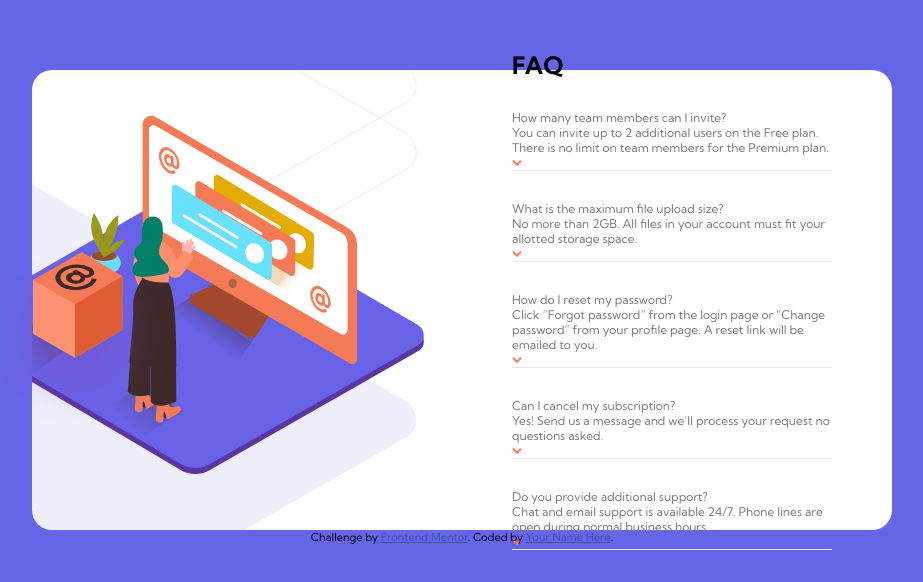
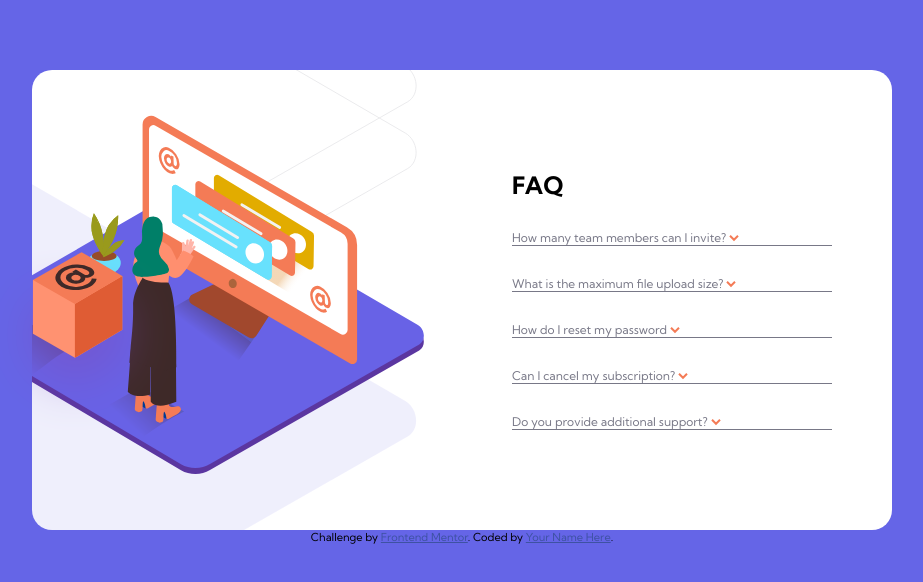
Before and after one commit to Rubendvb/faq-accordion-card-main, a plain HTML site: page index.html in a window 1280 px wide. Shown: the whole page, without its empty margins (178-1101 px from the left). Drawn offline with Linux system fonts and the light colour scheme.

Commit message:
criando transição da lista

```diff
--- a/index.html
+++ b/index.html
@@ -22,7 +22,7 @@
 
       <ul class="ul-container">
         <li>
-          How many team members can I invite?
+          <span>How many team members can I invite?</span>
           <ul>
             You can invite up to 2 additional users on the Free plan. There is no limit on
             team members for the Premium plan.
@@ -31,7 +31,7 @@
         </li>
 
         <li>
-          What is the maximum file upload size?
+          <span>What is the maximum file upload size?</span>
           <ul>
             No more than 2GB. All files in your account must fit your allotted storage space.
           </ul>
@@ -39,7 +39,7 @@
         </li>
 
         <li>
-          How do I reset my password?
+          <span>How do I reset my password</span>
           <ul>
             Click “Forgot password” from the login page or “Change password” from your profile page.
             A reset link will be emailed to you.
@@ -48,7 +48,7 @@
         </li>
 
         <li>
-          Can I cancel my subscription?
+          <span>Can I cancel my subscription?</span>
           <ul>
             Yes! Send us a message and we’ll process your request no questions asked.
           </ul>
@@ -56,7 +56,7 @@
         </li>
 
         <li>
-          Do you provide additional support?
+          <span>Do you provide additional support?</span>
           <ul>
             Chat and email support is available 24/7. Phone lines are open during normal business hours.
           </ul>
--- a/style.css
+++ b/style.css
@@ -39,18 +39,36 @@ body > img {
 li {
     width: 320px;
     margin-top: 30px;
-    list-style-type: none;
     color: hsl(240, 6%, 50%);
-    border-bottom: 1px solid hsl(240, 5%, 91%);
+    border-bottom: 1px solid hsl(240, 6%, 50%);
+    position: relative;
+    float: left;
+}
+
+li span:hover {
+    color: hsl(14, 88%, 65%);
 }
 
 .ul-container {
+    list-style: none;
+    float: left;
 }
 
-.ul-container  img {
-    position: left;
+div img {
     width: 10px;
 }
+
+.ul-container li ul {
+    position: absolute;
+    top: 25px;
+    left: 0;
+    display: none;
+}
+
+li:hover ul, li.over ul {
+    display: block;
+}
+
 
 .attribution {
     font-size: 11px;
```
